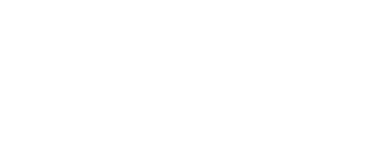
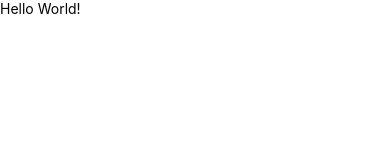
Before and after one commit to aadarshraj02/FirstProject-ReactNative, a React Native app: screen / in a window 390 px wide. Shown: the top 160 px of the page. Built offline with nearby package versions, Linux system fonts and the light colour scheme.

Commit message:
displayed Hello World!

```diff
--- a/App.tsx
+++ b/App.tsx
@@ -2,6 +2,14 @@
 
 import {View, Text, SafeAreaView} from 'react-native';
 
-function App() {}
+function App() {
+  return (
+    <SafeAreaView>
+      <View>
+        <Text>Hello World!</Text>
+      </View>
+    </SafeAreaView>
+  );
+}
 
 export default App;
```
